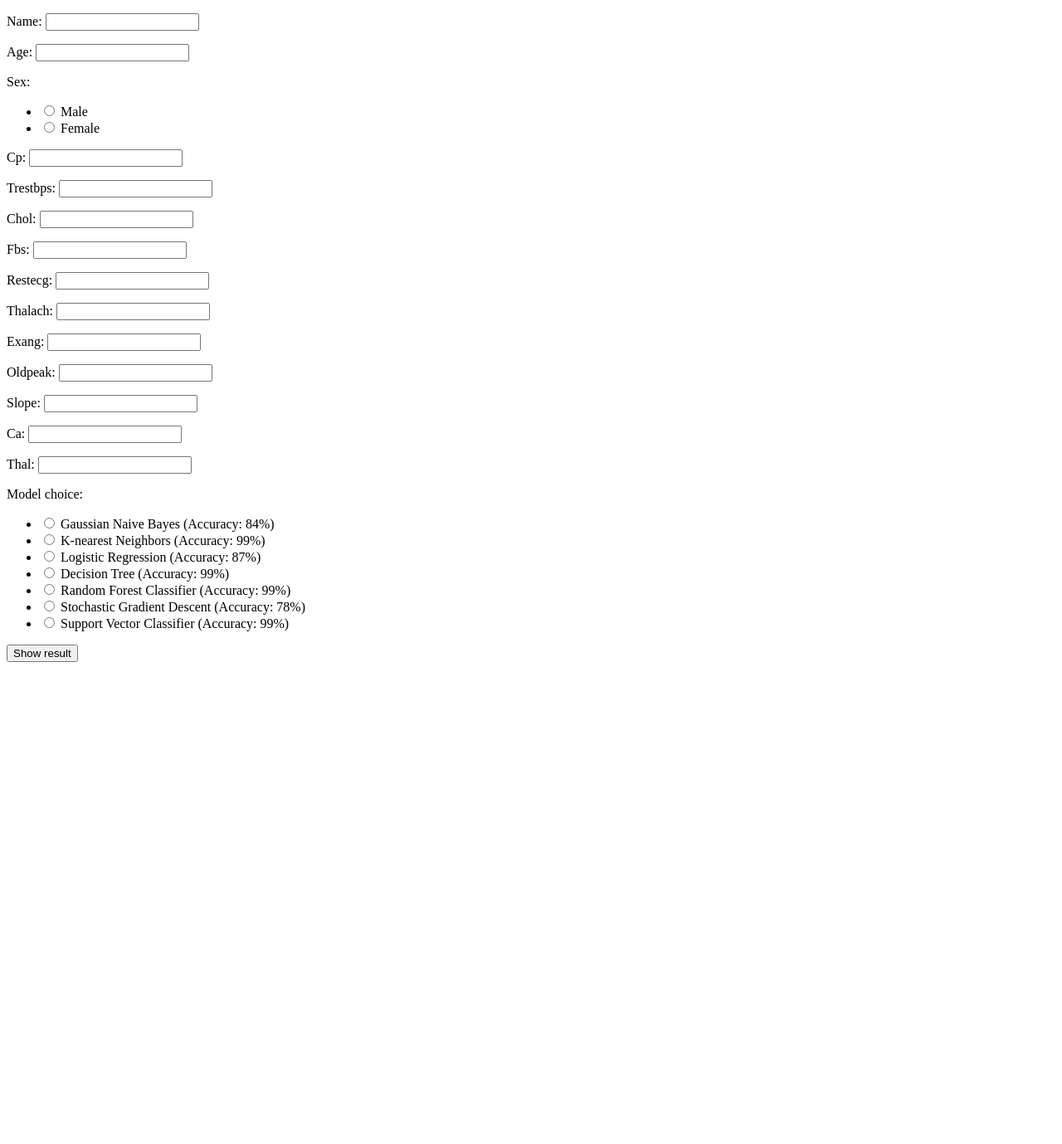
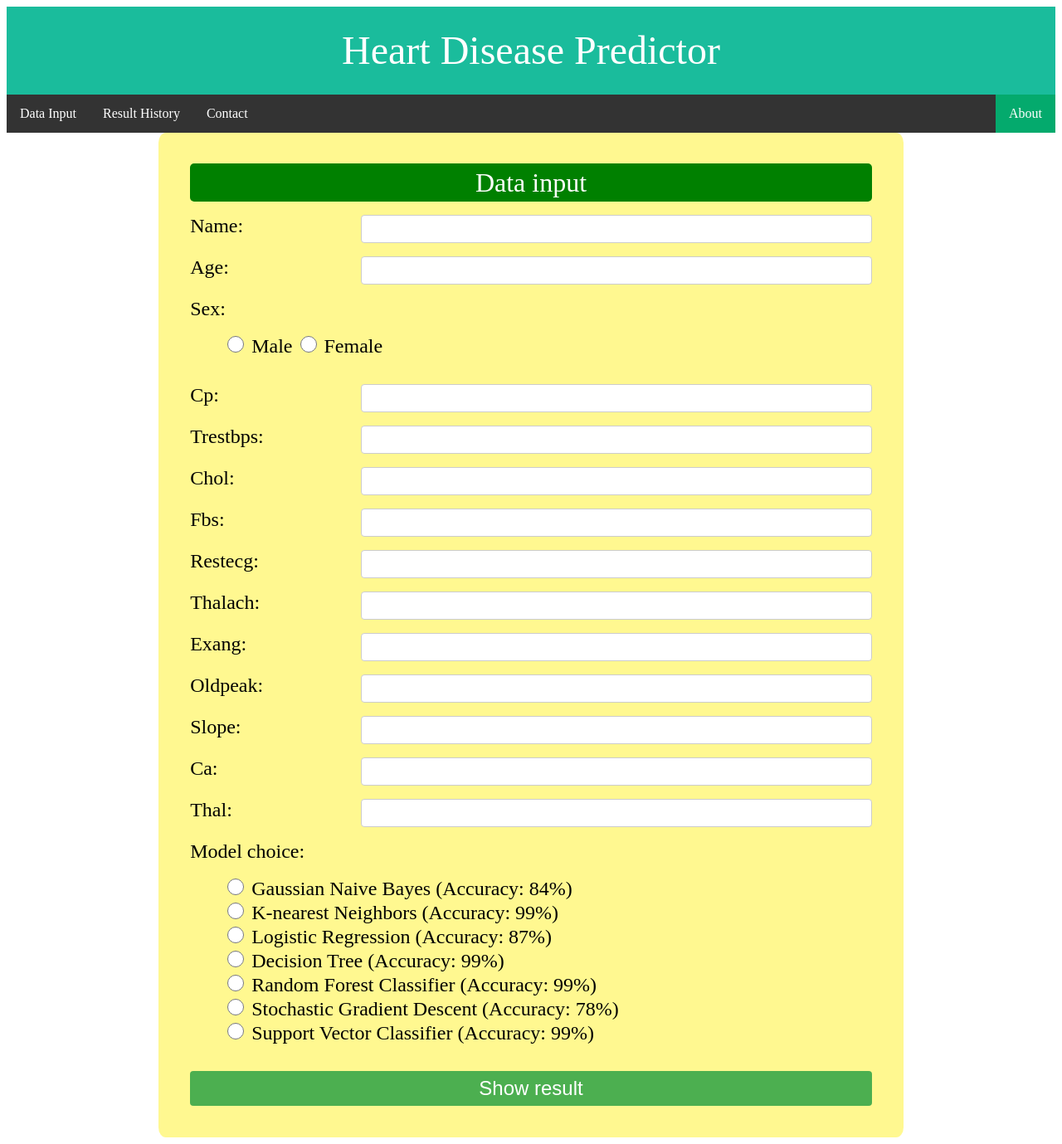
Before and after one commit to soumadeepsarkar1/Heart-Disease-Prediction, a Django app: page /input/ in a window 1280 px wide. Shown: the whole page at 83% size. Before the commit the page ends 798 px from the top, so only its background shows below. Run offline with Django 3.2, Linux system fonts and the light colour scheme.

Commit message:
Customised form and added css

```diff
--- a/HeartDiseasePrediction/settings.py
+++ b/HeartDiseasePrediction/settings.py
@@ -121,7 +121,9 @@ USE_TZ = True
 # https://docs.djangoproject.com/en/3.2/howto/static-files/
 
 STATIC_URL = '/static/'
-
+STATICFILES_DIRS = [
+    BASE_DIR / "static/",
+]
 # Default primary key field type
 # https://docs.djangoproject.com/en/3.2/ref/settings/#default-auto-field
 
--- a/predictor/forms.py
+++ b/predictor/forms.py
@@ -1,22 +1,22 @@
 from django import forms
 class DataInputForm(forms.Form):
     name=forms.CharField()
-    age=forms.DecimalField(max_digits=6,decimal_places=2)
+    age=forms.DecimalField(max_digits=6,decimal_places=2,min_value=0)
     sex=forms.ChoiceField(
         choices=[('1','Male'),('0','Female')],#(value, what is to be displayed)
         widget=forms.RadioSelect
     )
-    cp=forms.DecimalField(max_digits=6,decimal_places=2)
-    trestbps=forms.DecimalField(max_digits=6,decimal_places=2)
-    chol=forms.DecimalField(max_digits=6,decimal_places=2)
-    fbs=forms.DecimalField(max_digits=6,decimal_places=2)
-    restecg=forms.DecimalField(max_digits=6,decimal_places=2)
-    thalach=forms.DecimalField(max_digits=6,decimal_places=2)
-    exang=forms.DecimalField(max_digits=6,decimal_places=2)
-    oldpeak=forms.DecimalField(max_digits=6,decimal_places=2)
-    slope=forms.DecimalField(max_digits=6,decimal_places=2)
-    ca=forms.DecimalField(max_digits=6,decimal_places=2)
-    thal=forms.DecimalField(max_digits=6,decimal_places=2)
+    cp=forms.DecimalField(max_digits=6,decimal_places=2,min_value=0)
+    trestbps=forms.DecimalField(max_digits=6,decimal_places=2,min_value=0)
+    chol=forms.DecimalField(max_digits=6,decimal_places=2,min_value=0)
+    fbs=forms.DecimalField(max_digits=6,decimal_places=2,min_value=0)
+    restecg=forms.DecimalField(max_digits=6,decimal_places=2,min_value=0)
+    thalach=forms.DecimalField(max_digits=6,decimal_places=2,min_value=0)
+    exang=forms.DecimalField(max_digits=6,decimal_places=2,min_value=0)
+    oldpeak=forms.DecimalField(max_digits=6,decimal_places=2,min_value=0)
+    slope=forms.DecimalField(max_digits=6,decimal_places=2,min_value=0)
+    ca=forms.DecimalField(max_digits=6,decimal_places=2,min_value=0)
+    thal=forms.DecimalField(max_digits=6,decimal_places=2,min_value=0)
     modelChoice=forms.ChoiceField(label="Model choice",
         choices=[
             ('gaussianNB','Gaussian Naive Bayes (Accuracy: 84%)'),
--- /dev/null
+++ b/predictor/static/predictor/style.css
@@ -0,0 +1,73 @@
+header
+{
+    padding: 2%;
+    text-align: center;
+    background: #1abc9c;
+    color: white;
+    font-size: 3em;
+}
+#dataInput
+{
+    width:65%;
+    margin:auto;
+    padding:3%;
+    background-color: rgb(255, 248, 144);
+    border-radius: 1%;
+}
+#dataInput p
+{
+    display:flex;
+    justify-content: space-between;
+}
+#dataInput input[type=text], #dataInput input[type=number]
+{
+    width: 75%;
+    padding: 5px 10px;
+    border: 1px solid #ccc;
+    border-radius: 4px;
+    box-sizing: border-box;
+    font-size: 1.2em;
+}
+#dataInput input[type=submit]
+{
+    width: 100%;
+    background-color: #4CAF50;
+    color: white;
+    padding: 7px 20px;
+    border: none;
+    border-radius: 4px;
+    cursor: pointer;
+    font-size: 1.5em;
+}
+
+#dataInput input[type=submit]:hover
+{
+    background-color: #45a049;
+}
+#id_sex>li
+{
+    list-style-type:none;
+    display:inline;
+}
+#id_modelChoice>li
+{
+    list-style-type: none;
+}
+#dataInput label
+{
+    font-size: 1.5em;
+}
+#dataInput input[type=radio]
+{
+    height:1.5em;
+    width:1.5em;
+}
+.form_header
+{
+    font-size: 2em;
+    padding:0.5%;
+    background:green;
+    color:white;
+    text-align: center;
+    border-radius: 5px;
+}
--- a/predictor/templates/base.html
+++ b/predictor/templates/base.html
@@ -1,9 +1,51 @@
 <!DOCTYPE html>
+{% load static %}
 <html>
     <head>
         <title>Heart Disease Predictor</title>
+        <link rel="stylesheet" href="{% static 'predictor/style.css' %}">
+        <style>
+            nav>ul {
+              list-style-type: none;
+              margin: 0;
+              padding: 0;
+              overflow: hidden;
+              background-color: #333;
+            }
+
+            nav li {
+              float: left;
+            }
+
+            nav li a {
+              display: block;
+              color: white;
+              text-align: center;
+              padding: 14px 16px;
+              text-decoration: none;
+            }
+
+            nav li a:hover:not(.active) {
+              background-color: #111;
+            }
+
+            nav .active {
+              background-color: #04AA6D;
+            }
+        </style>
     </head>
     <body>
+        <header>
+            Heart Disease Predictor
+        </header>
+        <nav>
+            <ul>
+                <li><a href="../input">Data Input</a></li>
+                <li><a href="../result_history">Result History</a></li>
+                <li><a href="../contact">Contact</a></li>
+                <li style="float:right"><a class="active" href="../about">About</a></li>
+            </ul>
+        </nav>
         {% block content %}
         To be replaced
         {% endblock %}
--- a/predictor/templates/dataInput.html
+++ b/predictor/templates/dataInput.html
@@ -1,6 +1,9 @@
 {% extends "base.html" %}
 {% block content %}
-<form action='../result/' method='POST'>{% csrf_token %}
+<form action='../result/' id="dataInput" method='POST'>{% csrf_token %}
+    <div class="form_header">
+        Data input
+    </div>
     {{ form.as_p }}
     <input type='submit' value='Show result' />
 </form>
--- /dev/null
+++ b/predictor/templates/resultHistory.html
@@ -0,0 +1,4 @@
+{% extends "base.html" %}
+{% block content %}
+
+{% endblock %}
--- a/predictor/urls.py
+++ b/predictor/urls.py
@@ -1,7 +1,8 @@
 from django.urls import path
-from .views import data_input_view, result_view
+from .views import data_input_view, result_view,result_history_view
 app_name='predictor'
 urlpatterns = [
     path('input/',data_input_view, name='data_input'),
     path("result/",result_view,name='result'),
+    path("result_history",result_history_view,name="result_history"),
     ]
--- a/predictor/views.py
+++ b/predictor/views.py
@@ -57,3 +57,5 @@ def result_view(request):
         }
         context = {'result': result[str(prediction[0])]}
     return(render(request,"result.html",context))
+def result_history_view(request):
+    return(render(request,"resultHistory.html",{}))
```
Also changed, not shown: db.sqlite3.
